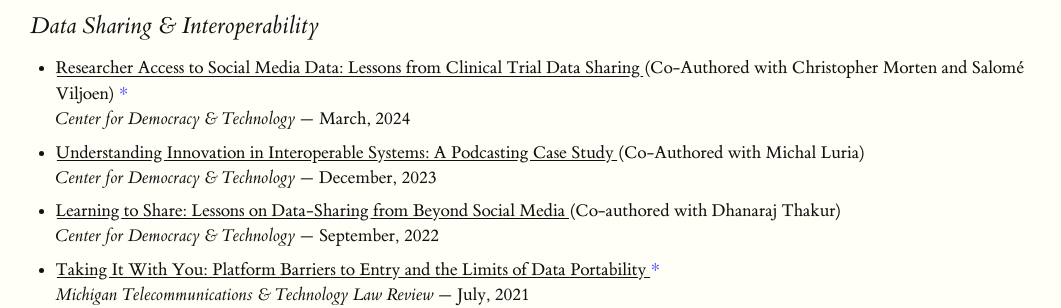
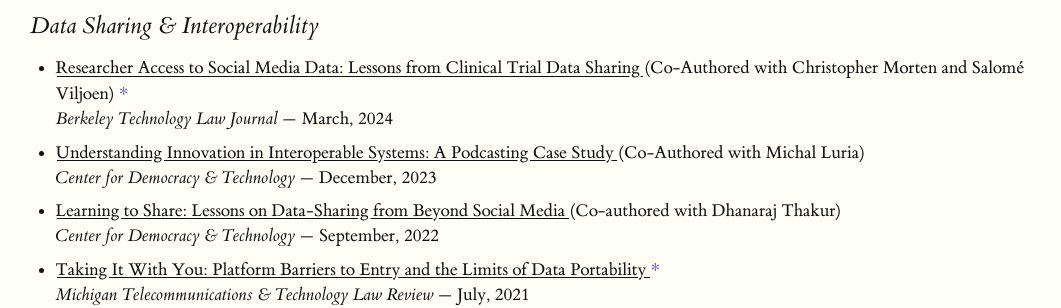
Before and after one commit to gajeam/gajeam.github.io, a Jekyll site: the page built from index.html, in a window 1280 px wide and 900 px high, scrolled down 829 px. Shown: the part 152-460 px from the top of the window, without its empty margins (98-1159 px from the left). Built offline with Jekyll 4.4.1, drawn with Linux system fonts in a browser that asks for light colours.

Commit message:
Fixed publisher name

```diff
--- a/_data/links.yaml
+++ b/_data/links.yaml
@@ -2,7 +2,7 @@
   title: "Journal Articles & Policy Whitepapers"
   list:
     - name: "Researcher Access to Social Media Data: Lessons from Clinical Trial Data Sharing"
-      publisher: "Center for Democracy & Technology"
+      publisher: "Berkeley Technology Law Journal"
       link: https://papers.ssrn.com/sol3/papers.cfm?abstract_id=4716353
       date: 2024-03-01
       note: Co-Authored with Christopher Morten and Salomé Viljoen
```
